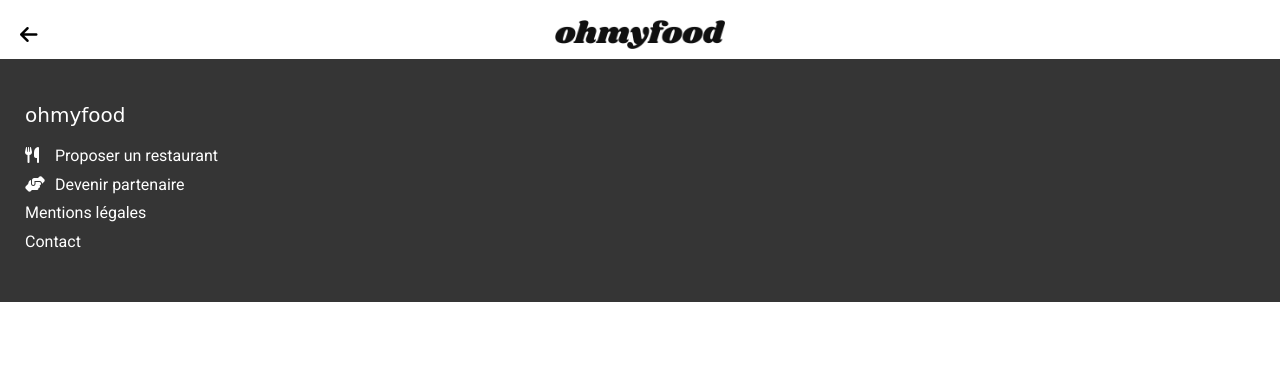
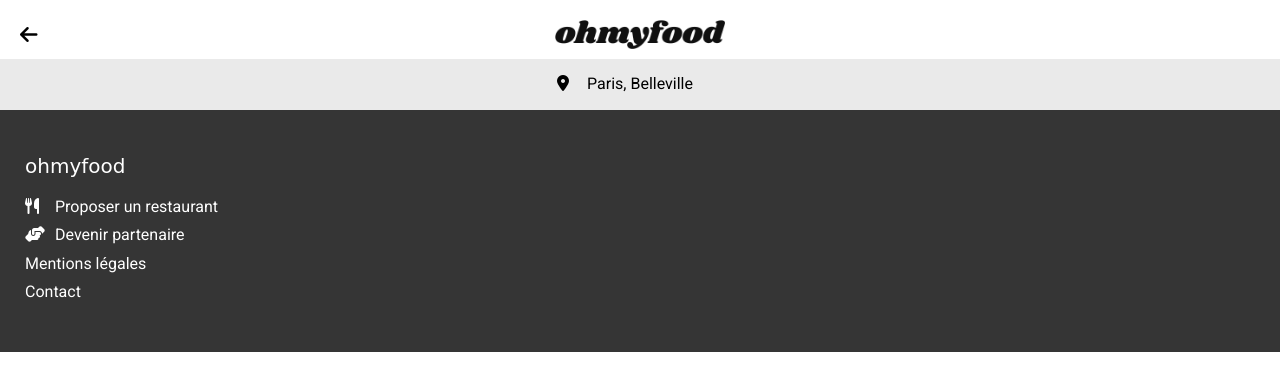
Before and after one commit to roy-raphael/DW_P3-Ohmyfood, a website: page index.html in a window 1280 px wide. Drawn offline with Linux system fonts and the light colour scheme; a web font is replaced by a local one.

Commit message:
feat(homepage) : add location

```diff
--- a/index.html
+++ b/index.html
@@ -34,7 +34,11 @@
         </header>
 
         <main>
-
+            <div id="homepage__location">
+                <!-- <i class="fas fa-map-marker-alt">Paris, Belleville</i> -->
+                <!-- <p class="fas fa-map-marker-alt">Paris, Belleville</p> -->
+                <p><i class="fas fa-map-marker-alt"></i>Paris, Belleville</p>
+            </div>
         </main>
 
         <footer>
--- /dev/null
+++ b/sass/pages/_home.scss
@@ -0,0 +1,19 @@
+$location-background-color: #EAEAEA;
+
+#homepage__location {
+    display: flex;
+    justify-content: center;
+
+    background-color: $location-background-color;
+
+    & > p {
+        position: relative;
+
+        // font-family: 'Roboto', sans-serif;
+
+        & > i {
+        position: absolute;
+        left: -30px;
+        }
+    }
+}
--- a/sass/style.scss
+++ b/sass/style.scss
@@ -4,3 +4,4 @@
 @import "base/typography";
 @import "layout/header";
 @import "layout/footer";
+@import "pages/home";
```
Also changed, not shown: css/style.css.
